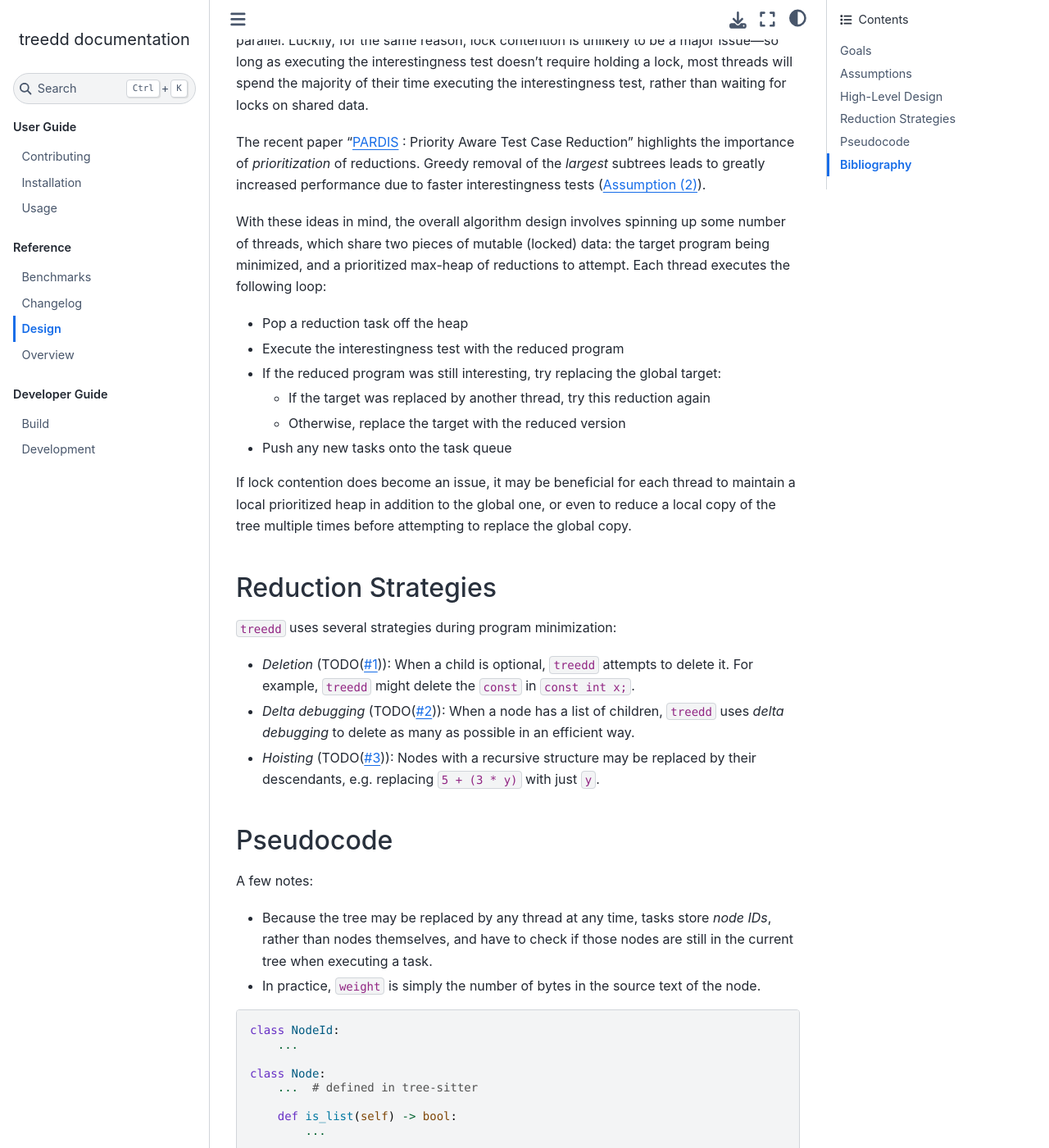
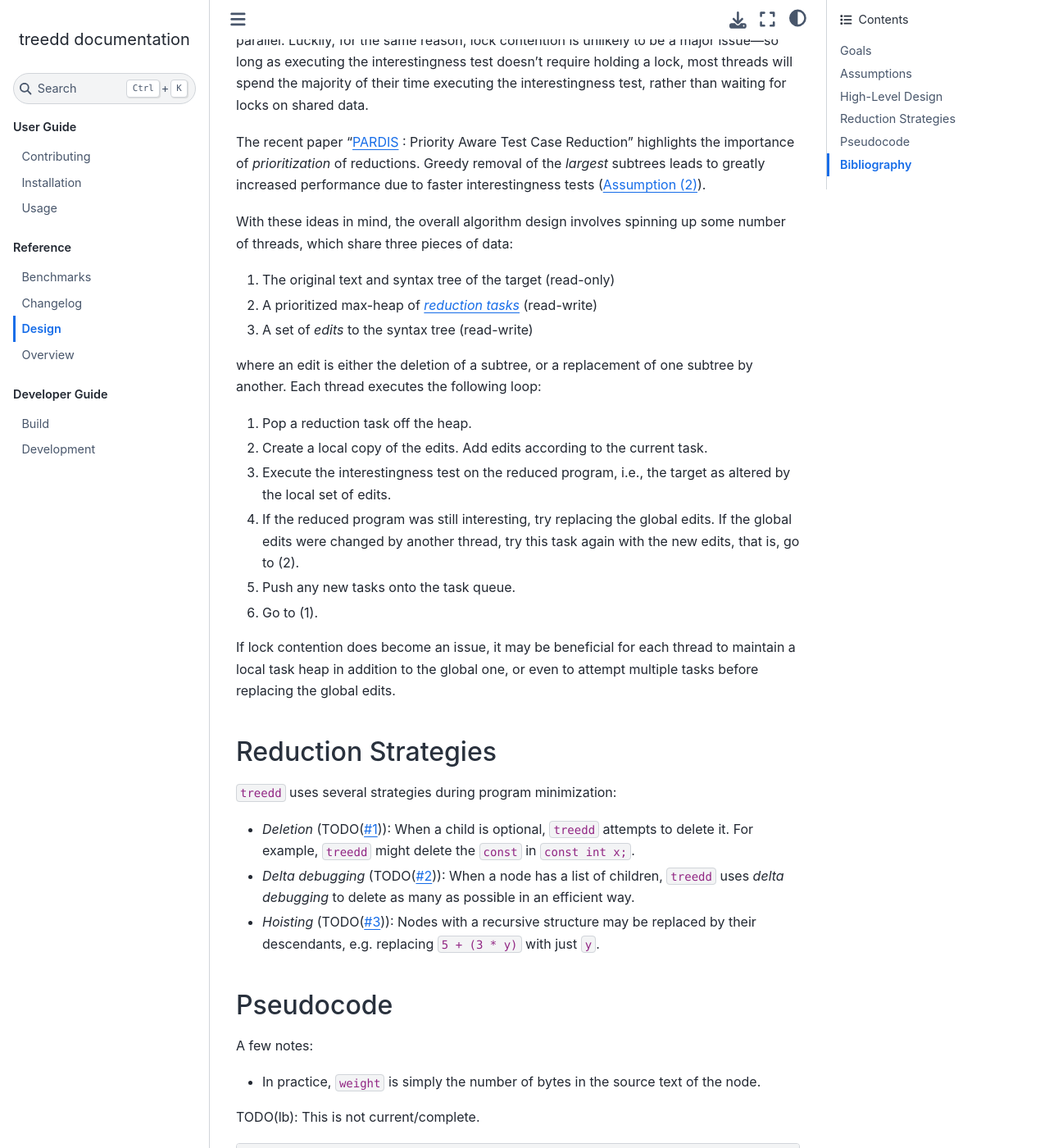
Before and after one commit to langston-barrett/treereduce, a Sphinx documentation site: the page built from doc/design.md, in a window 1280 px wide and 1400 px high, scrolled down 799 px. Shown: the whole window at 82% size. Built offline with Sphinx 7.4.7 and the Sphinx Book theme 1.1.4, drawn with Linux system fonts in a browser that asks for light colours; some of the changed text lies outside the part shown.

Commit message:
doc/algorithm: Edits

````diff
--- a/doc/design.md
+++ b/doc/design.md
@@ -40,24 +40,31 @@ the *largest* subtrees leads to greatly increased performance due to faster
 interestingness tests ([Assumption (2)](algorithm-assumptions)).
 
 With these ideas in mind, the overall algorithm design involves spinning up some
-number of threads, which share two pieces of mutable (locked) data: the target
-program being minimized, and a prioritized max-heap of reductions to attempt.
-Each thread executes the following loop:
+number of threads, which share three pieces of data:
 
-- Pop a reduction task off the heap
-- Execute the interestingness test with the reduced program
-- If the reduced program was still interesting, try replacing the global target:
+1. The original text and syntax tree of the target (read-only)
+2. A prioritized max-heap of [*reduction tasks*](reduction-strategies)
+   (read-write)
+3. A set of *edits* to the syntax tree (read-write)
 
-  * If the target was replaced by another thread, try this reduction again
-  * Otherwise, replace the target with the reduced version
+where an edit is either the deletion of a subtree, or a replacement of one
+subtree by another. Each thread executes the following loop:
 
-- Push any new tasks onto the task queue
+1. Pop a reduction task off the heap.
+2. Create a local copy of the edits. Add edits according to the current task.
+3. Execute the interestingness test on the reduced program, i.e., the target
+   as altered by the local set of edits.
+4. If the reduced program was still interesting, try replacing the global edits.
+   If the global edits were changed by another thread, try this task again with
+   the new edits, that is, go to (2).
+5. Push any new tasks onto the task queue.
+6. Go to (1).
 
 If lock contention does become an issue, it may be beneficial for each thread to
-maintain a local prioritized heap in addition to the global one, or even to
-reduce a local copy of the tree multiple times before attempting to replace the
-global copy.
+maintain a local task heap in addition to the global one, or even to attempt
+multiple tasks before replacing the global edits.
 
+(reduction-strategies)=
 ## Reduction Strategies
 
 `treedd` uses several strategies during program minimization:
@@ -74,11 +81,10 @@ global copy.
 
 A few notes:
 
-- Because the tree may be replaced by any thread at any time, tasks store *node
-  IDs*, rather than nodes themselves, and have to check if those nodes are still
-  in the current tree when executing a task.
 - In practice, `weight` is simply the number of bytes in the source text of the
   node.
+
+TODO(lb): This is not current/complete.
 
 ```python
 class NodeId:
@@ -119,11 +125,25 @@ class PrioritizedTask:
     task: Task
     priority: int
 
+class Target:
+    tree: Tree
+    text: Text
+
+class Ctx:
+    target: Target
+    heap: RwLock[Heap]
+    edits: RwLock[Edits]
+    # TODO(lb): Condition variables?
+    threads: AtomicUsize
+    idle_threads: AtomicUsize
+
 def treedd(source_code: str) -> str:
     tree = parse(source_code)
+    target = Target(tree, source_code)
+    ctx = Ctx(target, RwLock(Heap()), Edits())
     root = tree.root_node()
-    heap = Heap()
-    heap.push(PrioritizedTask(Explore(NodeId(root)), priority=weight(root)))
+    task = Explore(NodeId(root))
+    ctx.heap.push(PrioritizedTask(task, priority=weight(root)))
     threads = AtomicUsize(0)
     idle_threads = AtomicUsize(0)
     fork(spawn, tree, heap, threads, idle_threads)
@@ -175,26 +195,17 @@ def dispatch(tree: Tree, heap: Heap, task: Task) -> None:
             assert False, "Unimplemented" # TODO(lb)
 
 def explore(tree: Tree, heap: Heap, node_id: NodeId) -> None:
-    with tree.read_lock():
-        node = tree.find(node_id)
-        with heap.lock():
-            if node.is_optional():
-                heap.push(PrioritizedTask(Delete(node, priority=weight(node))))
-            else:
-                for child in node.children():
-                    heap.push(PrioritizedTask(Explore(child, priority=weight(child))))
-            # TODO(lb): Other tasks
+    node = tree.find(node_id)
+    with heap.lock():
+        if node.is_optional():
+            heap.push(PrioritizedTask(Delete(node, priority=weight(node))))
+        else:
+            for child in node.children():
+                heap.push(PrioritizedTask(Explore(child, priority=weight(child))))
+        # TODO(lb): Other tasks
 
 def delete(tree: Tree, heap: Heap, node_id: NodeId) -> None:
-    with tree.read_lock():
-        node = tree.find(node_id)
-        with heap.lock():
-            if node.is_optional():
-                heap.push(PrioritizedTask(Delete(node, priority=weight(node))))
-            else:
-                for child in node.children():
-                    heap.push(PrioritizedTask(Explore(child, priority=weight(child))))
-            # TODO(lb): Other tasks
+    pass
 
 # -----------------------------------------------------------
 # Helpers
````
